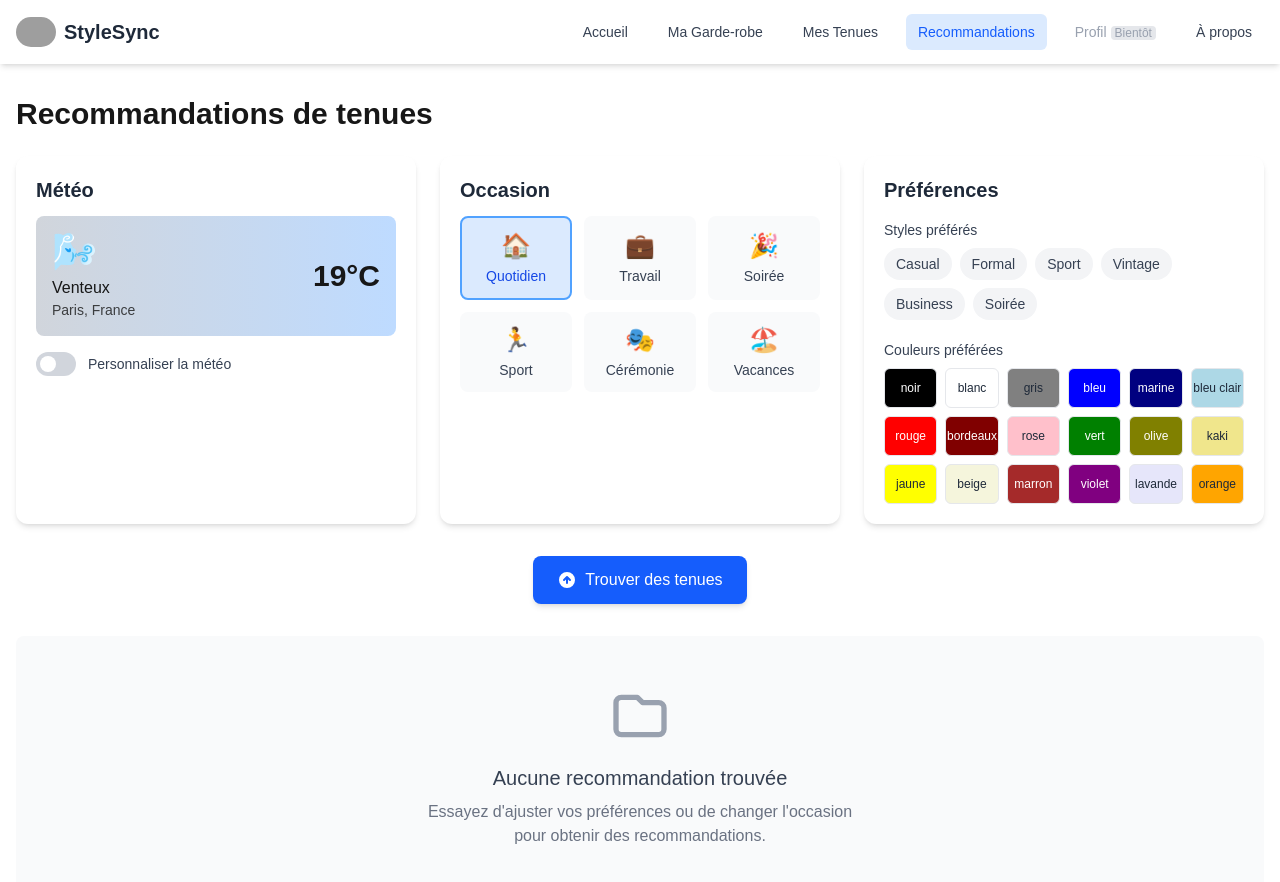
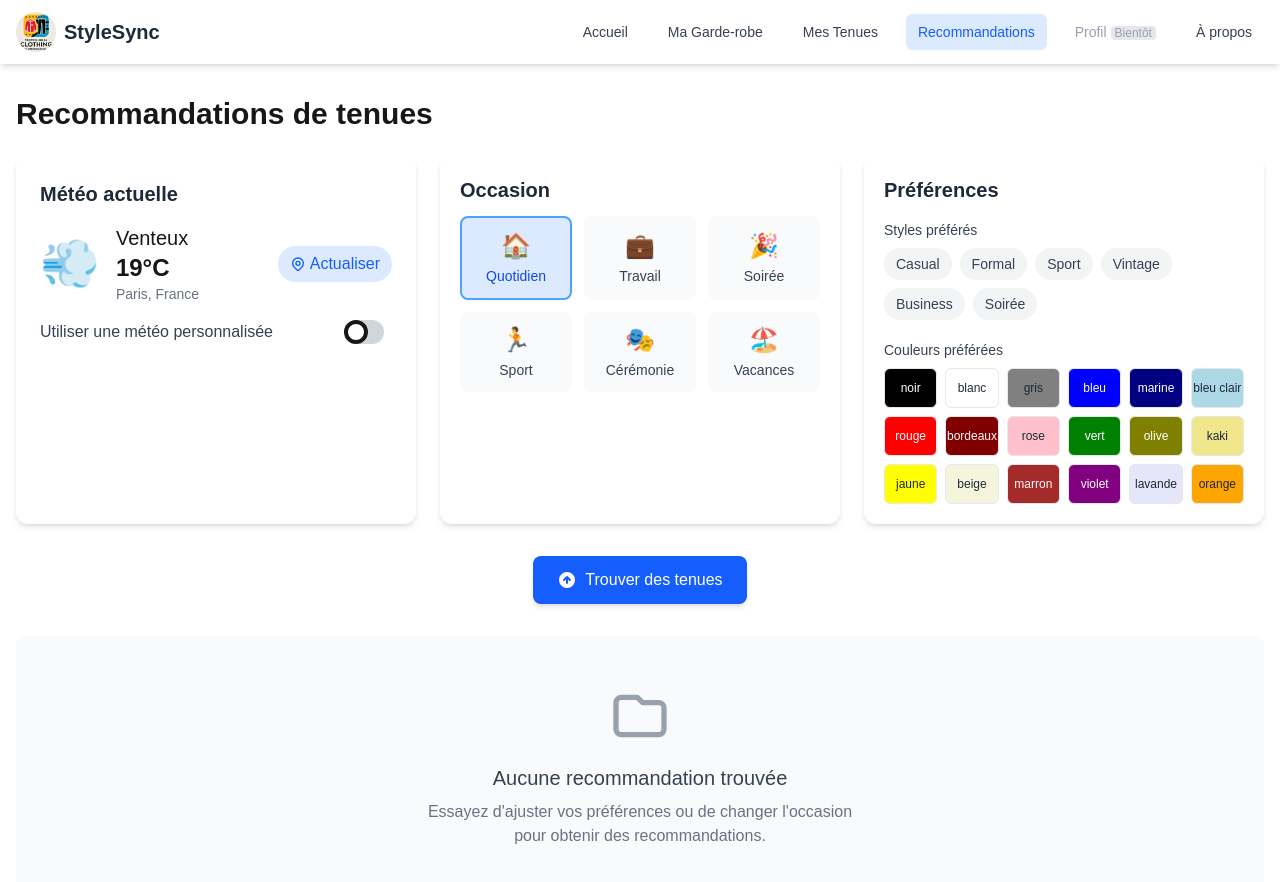
Before and after one commit to IannisVasselet/real-time-outfit-recommendation-frontend, a Next.js app: page /recommendations in a window 1280 px wide. Shown: the top 882 px of the page. Built offline with nearby package versions, Linux system fonts and the light colour scheme; grey boxes are pictures that could not be loaded.

Commit message:
Add weather and geolocation functionality with new API integration

```diff
--- a/src/app/recommendations/WeatherSelector.tsx
+++ b/src/app/recommendations/WeatherSelector.tsx
@@ -1,5 +1,5 @@
 import React, { useState, useEffect } from 'react';
-import { WeatherInfo, getCurrentWeather } from './api';
+import { getCurrentWeather, WeatherInfo } from './api';
 
 interface WeatherSelectorProps {
     onWeatherChange: (weather: string, temperature: number) => void;
@@ -13,12 +13,32 @@ export default function WeatherSelector({ onWeatherChange }: WeatherSelectorProp
     const [customCondition, setCustomCondition] = useState('ensoleillé');
     const [customTemperature, setCustomTemperature] = useState(22);
     const [initialLoadDone, setInitialLoadDone] = useState(false);
+    const [locationPermission, setLocationPermission] = useState<'granted' | 'denied' | 'prompt'>('prompt');
 
     useEffect(() => {
         const fetchWeather = async () => {
             try {
                 setLoading(true);
-                const data = await getCurrentWeather();
+
+                // Demander la permission de géolocalisation lors du premier chargement
+                if (locationPermission === 'prompt') {
+                    try {
+                        await navigator.permissions.query({ name: 'geolocation' as PermissionName })
+                            .then((result) => {
+                                setLocationPermission(result.state as 'granted' | 'denied' | 'prompt');
+
+                                // Écouter les changements futurs de permission
+                                result.onchange = () => {
+                                    setLocationPermission(result.state as 'granted' | 'denied' | 'prompt');
+                                };
+                            });
+                    } catch (error) {
+                        console.warn("Impossible de vérifier les permissions:", error);
+                    }
+                }
+
+                // Utiliser la géolocalisation réelle si la permission est accordée
+                const data = await getCurrentWeather(locationPermission === 'granted');
                 setWeatherInfo(data);
 
                 // Notifier le parent du changement de météo SEULEMENT après le premier chargement
@@ -35,139 +55,164 @@ export default function WeatherSelector({ onWeatherChange }: WeatherSelectorProp
         };
 
         fetchWeather();
-    }, [onWeatherChange, useCustomWeather, initialLoadDone]);
+    }, [onWeatherChange, useCustomWeather, initialLoadDone, locationPermission]);
 
-
-    const handleCustomToggle = () => {
-        setUseCustomWeather(!useCustomWeather);
-
-        if (!useCustomWeather) {
-            // Passer à la météo personnalisée
-            onWeatherChange(customCondition, customTemperature);
-        } else if (weatherInfo) {
-            // Revenir à la météo actuelle
-            onWeatherChange(weatherInfo.condition, weatherInfo.temperature);
+    const handleRequestLocation = async () => {
+        try {
+            setLoading(true);
+            // Réinitialiser pour forcer une nouvelle demande
+            setLocationPermission('prompt');
+            const data = await getCurrentWeather(true);
+            setWeatherInfo(data);
+            onWeatherChange(data.condition, data.temperature);
+        } catch (err) {
+            setError('Impossible d\'accéder à votre localisation');
+            console.error(err);
+        } finally {
+            setLoading(false);
         }
     };
 
-    const handleConditionChange = (e: React.ChangeEvent<HTMLSelectElement>) => {
-        setCustomCondition(e.target.value);
-        onWeatherChange(e.target.value, customTemperature);
+    const handleCustomWeatherToggle = () => {
+        setUseCustomWeather(!useCustomWeather);
+
+        if (useCustomWeather && weatherInfo) {
+            // Revenir à la météo réelle/simulée
+            onWeatherChange(weatherInfo.condition, weatherInfo.temperature);
+        } else {
+            // Passer à la météo personnalisée
+            onWeatherChange(customCondition, customTemperature);
+        }
     };
 
-    const handleTemperatureChange = (e: React.ChangeEvent<HTMLInputElement>) => {
-        const value = parseInt(e.target.value);
-        setCustomTemperature(value);
-        onWeatherChange(customCondition, value);
+    const handleCustomConditionChange = (condition: string) => {
+        setCustomCondition(condition);
+        onWeatherChange(condition, customTemperature);
     };
 
-    const getWeatherBackground = (condition: string): string => {
-        switch (condition) {
-            case 'ensoleillé':
-                return 'from-yellow-400 to-orange-300';
-            case 'nuageux':
-                return 'from-gray-300 to-gray-200';
-            case 'pluvieux':
-                return 'from-blue-400 to-blue-300';
-            case 'neigeux':
-                return 'from-blue-100 to-gray-100';
-            case 'venteux':
-                return 'from-gray-300 to-blue-200';
-            default:
-                return 'from-blue-100 to-blue-50';
-        }
+    const handleCustomTemperatureChange = (temp: number) => {
+        setCustomTemperature(temp);
+        onWeatherChange(customCondition, temp);
     };
 
     return (
         <div className="bg-white rounded-xl shadow-md overflow-hidden">
-            <div className="p-5">
-                <h2 className="text-xl font-semibold text-gray-800 mb-3">Météo</h2>
+            <div className="p-6">
+                <h2 className="text-xl font-semibold text-gray-800 mb-4">Météo actuelle</h2>
 
-                {loading ? (
-                    <div className="flex justify-center items-center h-32">
-                        <div className="animate-spin rounded-full h-8 w-8 border-t-2 border-b-2 border-blue-500"></div>
-                    </div>
-                ) : error ? (
-                    <div className="bg-red-50 p-3 rounded-md text-red-700 mb-4">
+                {error && (
+                    <div className="bg-red-100 border border-red-400 text-red-700 px-4 py-3 rounded mb-4">
                         {error}
-                    </div>
-                ) : (
-                    <div className="space-y-4">
-                        {!useCustomWeather && weatherInfo && (
-                            <div className={`bg-gradient-to-r ${getWeatherBackground(weatherInfo.condition)} p-4 rounded-lg flex items-center justify-between`}>
-                                <div>
-                                    <div className="text-4xl mb-1">{weatherInfo.icon}</div>
-                                    <div className="font-medium capitalize">{weatherInfo.condition}</div>
-                                    <div className="text-sm opacity-80">{weatherInfo.location}</div>
-                                </div>
-                                <div className="text-3xl font-bold">{weatherInfo.temperature}°C</div>
                     </div>
                 )}
 
+                {loading ? (
+                    <div className="py-4 flex justify-center">
+                        <div className="animate-spin rounded-full h-8 w-8 border-t-2 border-b-2 border-blue-500"></div>
+                    </div>
+                ) : weatherInfo && !useCustomWeather ? (
                     <div className="flex items-center justify-between">
-                            <label htmlFor="custom-weather" className="flex items-center cursor-pointer">
-                                <div className="relative">
+                        <div className="flex items-center space-x-4">
+                            <div className="text-5xl">{weatherInfo.icon}</div>
+                            <div>
+                                <div className="text-xl font-medium">{weatherInfo.condition.charAt(0).toUpperCase() + weatherInfo.condition.slice(1)}</div>
+                                <div className="text-2xl font-bold">{weatherInfo.temperature}°C</div>
+                                <div className="text-sm text-gray-500">{weatherInfo.location}</div>
+                            </div>
+                        </div>
+
+                        <button
+                            onClick={handleRequestLocation}
+                            className="flex items-center px-3 py-1.5 bg-blue-100 text-blue-600 rounded-full hover:bg-blue-200 transition"
+                            disabled={loading}
+                        >
+                            <svg className="w-4 h-4 mr-1" fill="none" stroke="currentColor" viewBox="0 0 24 24" xmlns="http://www.w3.org/2000/svg">
+                                <path strokeLinecap="round" strokeLinejoin="round" strokeWidth={2} d="M17.657 16.657L13.414 20.9a1.998 1.998 0 01-2.827 0l-4.244-4.243a8 8 0 1111.314 0z" />
+                                <path strokeLinecap="round" strokeLinejoin="round" strokeWidth={2} d="M15 11a3 3 0 11-6 0 3 3 0 016 0z" />
+                            </svg>
+                            Actualiser
+                        </button>
+                    </div>
+                ) : null}
+
+                <div className="mt-4">
+                    <div className="flex items-center justify-between mb-4">
+                        <label htmlFor="customWeather" className="font-medium text-gray-700">
+                            Utiliser une météo personnalisée
+                        </label>
+                        <div className="relative inline-block w-10 mr-2 align-middle select-none">
                             <input
-                                        id="custom-weather"
+                                id="customWeather"
                                 type="checkbox"
-                                        className="sr-only"
                                 checked={useCustomWeather}
-                                        onChange={handleCustomToggle}
+                                onChange={handleCustomWeatherToggle}
+                                className="toggle-checkbox absolute block w-6 h-6 rounded-full bg-white border-4 appearance-none cursor-pointer"
                             />
-                                    <div className={`block w-10 h-6 rounded-full ${useCustomWeather ? 'bg-blue-600' : 'bg-gray-300'}`}></div>
-                                    <div className={`absolute left-1 top-1 bg-white w-4 h-4 rounded-full transition-transform ${useCustomWeather ? 'transform translate-x-4' : ''}`}></div>
+                            <label
+                                htmlFor="customWeather"
+                                className={`toggle-label block overflow-hidden h-6 rounded-full cursor-pointer ${useCustomWeather ? 'bg-blue-500' : 'bg-gray-300'
+                                    }`}
+                            />
                         </div>
-                                <div className="ml-3 text-sm font-medium text-gray-700">
-                                    Personnaliser la météo
-                                </div>
-                            </label>
                     </div>
 
                     {useCustomWeather && (
-                            <div className="bg-gray-50 p-4 rounded-lg space-y-3">
+                        <div className="space-y-4">
                             <div>
-                                    <label htmlFor="condition" className="block text-sm font-medium text-gray-700 mb-1">
+                                <label className="block text-sm font-medium text-gray-700 mb-1">
                                     Condition météorologique
                                 </label>
                                 <select
-                                        id="condition"
                                     value={customCondition}
-                                        onChange={handleConditionChange}
-                                        className="w-full px-3 py-2 border border-gray-300 rounded-md focus:outline-none focus:ring-2 focus:ring-blue-500"
+                                    onChange={(e) => handleCustomConditionChange(e.target.value)}
+                                    className="w-full px-3 py-2 border border-gray-300 rounded-md shadow-sm focus:outline-none focus:ring-blue-500 focus:border-blue-500"
                                 >
-                                        <option value="ensoleillé">Ensoleillé</option>
-                                        <option value="nuageux">Nuageux</option>
-                                        <option value="pluvieux">Pluvieux</option>
-                                        <option value="neigeux">Neigeux</option>
-                                        <option value="venteux">Venteux</option>
+                                    <option value="ensoleillé">Ensoleillé ☀️</option>
+                                    <option value="nuageux">Nuageux ☁️</option>
+                                    <option value="pluvieux">Pluvieux 🌧️</option>
+                                    <option value="neigeux">Neigeux ❄️</option>
+                                    <option value="venteux">Venteux 💨</option>
                                 </select>
                             </div>
 
                             <div>
-                                    <label htmlFor="temperature" className="block text-sm font-medium text-gray-700 mb-1">
-                                        Température: {customTemperature}°C
+                                <label className="block text-sm font-medium text-gray-700 mb-1">
+                                    Température ({customTemperature}°C)
                                 </label>
                                 <input
-                                        id="temperature"
                                     type="range"
                                     min="-10"
                                     max="40"
                                     value={customTemperature}
-                                        onChange={handleTemperatureChange}
-                                        className="w-full"
+                                    onChange={(e) => handleCustomTemperatureChange(parseInt(e.target.value))}
+                                    className="w-full h-2 bg-gray-200 rounded-lg appearance-none cursor-pointer"
                                 />
-                                    <div className="flex justify-between text-xs text-gray-500">
+                                <div className="flex justify-between text-xs text-gray-500 mt-1">
                                     <span>-10°C</span>
                                     <span>0°C</span>
+                                    <span>10°C</span>
                                     <span>20°C</span>
+                                    <span>30°C</span>
                                     <span>40°C</span>
                                 </div>
                             </div>
                         </div>
                     )}
                 </div>
-                )}
             </div>
+
+            <style jsx>{`
+        .toggle-checkbox:checked {
+          right: 0;
+          border-color: #3b82f6;
+        }
+        .toggle-checkbox:checked + .toggle-label {
+          background-color: #3b82f6;
+        }
+        .toggle-label {
+          transition: background-color 0.2s ease;
+        }
+      `}</style>
         </div>
     );
 }
--- a/src/app/recommendations/api.ts
+++ b/src/app/recommendations/api.ts
@@ -1,14 +1,3 @@
-import { Outfit } from "../outfits/api";
-
-export interface RecommendationRequest {
-  weather?: string;
-  temperature?: number;
-  occasion?: string;
-  preferred_styles?: string[];
-  preferred_colors?: string[];
-  excluded_clothing_ids?: number[];
-}
-
 export interface WeatherInfo {
   condition: string;
   temperature: number;
@@ -16,60 +5,112 @@ export interface WeatherInfo {
   icon: string;
 }
 
-export const getRecommendations = async (
-  params: RecommendationRequest
-): Promise<Outfit[]> => {
-  const queryParams = new URLSearchParams();
-
-  if (params.weather) {
-    queryParams.append("weather", params.weather);
+export interface GeolocationPosition {
+  latitude: number;
+  longitude: number;
 }
 
-  if (params.temperature) {
-    queryParams.append("temperature", params.temperature.toString());
+// Nouvelle fonction pour obtenir la position de l'utilisateur
+export const getUserLocation = (): Promise<GeolocationPosition> => {
+  return new Promise((resolve, reject) => {
+    if (!navigator.geolocation) {
+      reject(
+        new Error("La géolocalisation n'est pas supportée par votre navigateur")
+      );
+      return;
     }
 
-  if (params.occasion) {
-    queryParams.append("occasion", params.occasion);
+    navigator.geolocation.getCurrentPosition(
+      (position) => {
+        resolve({
+          latitude: position.coords.latitude,
+          longitude: position.coords.longitude,
+        });
+      },
+      (error) => {
+        reject(new Error(`Erreur de géolocalisation: ${error.message}`));
+      },
+      {
+        enableHighAccuracy: true,
+        timeout: 5000,
+        maximumAge: 0,
+      }
+    );
+  });
+};
+
+// Fonction pour obtenir la météo réelle basée sur les coordonnées
+export const getWeatherFromCoordinates = async (
+  latitude: number,
+  longitude: number
+): Promise<WeatherInfo> => {
+  try {
+    // Utiliser un service météo comme OpenWeatherMap
+    // Note: Vous aurez besoin d'une clé API
+    const apiKey =
+      process.env.NEXT_PUBLIC_OPENWEATHER_API_KEY || "VOTRE_CLE_API";
+    const response = await fetch(
+      `https://api.openweathermap.org/data/2.5/weather?lat=${latitude}&lon=${longitude}&units=metric&lang=fr&appid=${apiKey}`
+    );
+
+    if (!response.ok) {
+      throw new Error("Impossible de récupérer les données météo");
     }
 
-  if (params.preferred_styles && params.preferred_styles.length > 0) {
-    queryParams.append("preferred_styles", params.preferred_styles.join(","));
+    const data = await response.json();
+
+    // Mapper les conditions météo d'OpenWeatherMap vers vos conditions
+    const weatherMapping: { [key: string]: string } = {
+      Clear: "ensoleillé",
+      Clouds: "nuageux",
+      Rain: "pluvieux",
+      Drizzle: "pluvieux",
+      Thunderstorm: "orageux",
+      Snow: "neigeux",
+      Mist: "brumeux",
+      Fog: "brumeux",
+      Haze: "brumeux",
+    };
+
+    const condition = weatherMapping[data.weather[0].main] || "nuageux";
+
+    return {
+      condition,
+      temperature: Math.round(data.main.temp),
+      location: data.name,
+      icon: getWeatherIcon(condition),
+    };
+  } catch (error) {
+    console.error("Erreur lors de la récupération de la météo:", error);
+    // En cas d'erreur, utiliser la fonction de secours
+    return getCurrentWeather();
+  }
+};
+
+// Mise à jour de la fonction getCurrentWeather pour utiliser la géolocalisation
+export const getCurrentWeather = async (
+  useRealLocation: boolean = true
+): Promise<WeatherInfo> => {
+  if (useRealLocation) {
+    try {
+      const position = await getUserLocation();
+      return await getWeatherFromCoordinates(
+        position.latitude,
+        position.longitude
+      );
+    } catch (error) {
+      console.warn(
+        "Impossible d'utiliser la géolocalisation, utilisation des données simulées:",
+        error
+      );
+      // Continue avec la météo simulée en cas d'erreur
+    }
   }
 
-  if (params.preferred_colors && params.preferred_colors.length > 0) {
-    queryParams.append("preferred_colors", params.preferred_colors.join(","));
-  }
-
-  if (params.excluded_clothing_ids && params.excluded_clothing_ids.length > 0) {
-    queryParams.append(
-      "excluded_clothing_ids",
-      params.excluded_clothing_ids.join(",")
-    );
-  }
-
-  const url = `${
-    process.env.NEXT_PUBLIC_API_URL
-  }/api/v1/recommendations/?${queryParams.toString()}`;
-
-  const response = await fetch(url);
-
-  if (!response.ok) {
-    throw new Error("Erreur lors de la récupération des recommandations");
-  }
-
-  return response.json();
-};
-
-// Utilisez la date du jour comme seed pour avoir une météo cohérente pendant une journée
-export const getCurrentWeather = async (
-    location?: string
-  ): Promise<WeatherInfo> => {
-    // Seed basé sur la date du jour pour avoir une météo constante pendant une session
+  // Météo simulée (code existant)
   const today = new Date();
   const daySeed = today.getDate() + today.getMonth() * 31;
 
-    // Utiliser le seed pour déterminer la météo du jour
   const conditions = [
     "ensoleillé",
     "nuageux",
@@ -78,29 +119,44 @@ export const getCurrentWeather = async (
     "venteux",
   ];
 
-    // Utiliser un calcul déterministe basé sur la date
   const conditionIndex = daySeed % conditions.length;
   const condition = conditions[conditionIndex];
 
-    // Température déterministe basée sur la condition et la date
   let baseTemp;
   switch (condition) {
-      case "ensoleillé": baseTemp = 25; break;
-      case "nuageux": baseTemp = 20; break;
-      case "pluvieux": baseTemp = 15; break;
-      case "neigeux": baseTemp = 0; break;
-      case "venteux": baseTemp = 18; break;
-      default: baseTemp = 20;
+    case "ensoleillé":
+      baseTemp = 25;
+      break;
+    case "nuageux":
+      baseTemp = 20;
+      break;
+    case "pluvieux":
+      baseTemp = 15;
+      break;
+    case "neigeux":
+      baseTemp = 0;
+      break;
+    case "venteux":
+      baseTemp = 18;
+      break;
+    default:
+      baseTemp = 20;
   }
 
-    // Légère variation basée sur l'heure (±2°C)
-    const hourVariation = (new Date().getHours() % 12) / 6 - 1; // -1 à 1
+  const hourVariation = (new Date().getHours() % 12) / 6 - 1;
   const temperature = Math.round(baseTemp + hourVariation * 2);
 
+  return {
+    condition,
+    temperature,
+    location: "Paris, France", // Emplacement par défaut
+    icon: getWeatherIcon(condition),
+  };
+};
 
-  // Icône correspondant à la condition météo
-  const getWeatherIcon = (condition: string) => {
-    switch (condition) {
+// Fonction helper pour obtenir l'icône météo
+export const getWeatherIcon = (condition: string): string => {
+  switch (condition.toLowerCase()) {
     case "ensoleillé":
       return "☀️";
     case "nuageux":
@@ -110,18 +166,14 @@ export const getCurrentWeather = async (
     case "neigeux":
       return "❄️";
     case "venteux":
-        return "🌬️";
+      return "💨";
+    case "orageux":
+      return "⛈️";
+    case "brumeux":
+      return "🌫️";
     default:
       return "🌤️";
   }
-  };
-
-  return {
-    condition,
-    temperature,
-    location: location || "Paris, France",
-    icon: getWeatherIcon(condition),
-  };
 };
 
 export const getOccasions = (): string[] => {
```
Also changed, not shown: public/logo.jpeg (added), public/logo.png (added). Lines whose indentation alone changed are shown as unchanged.
